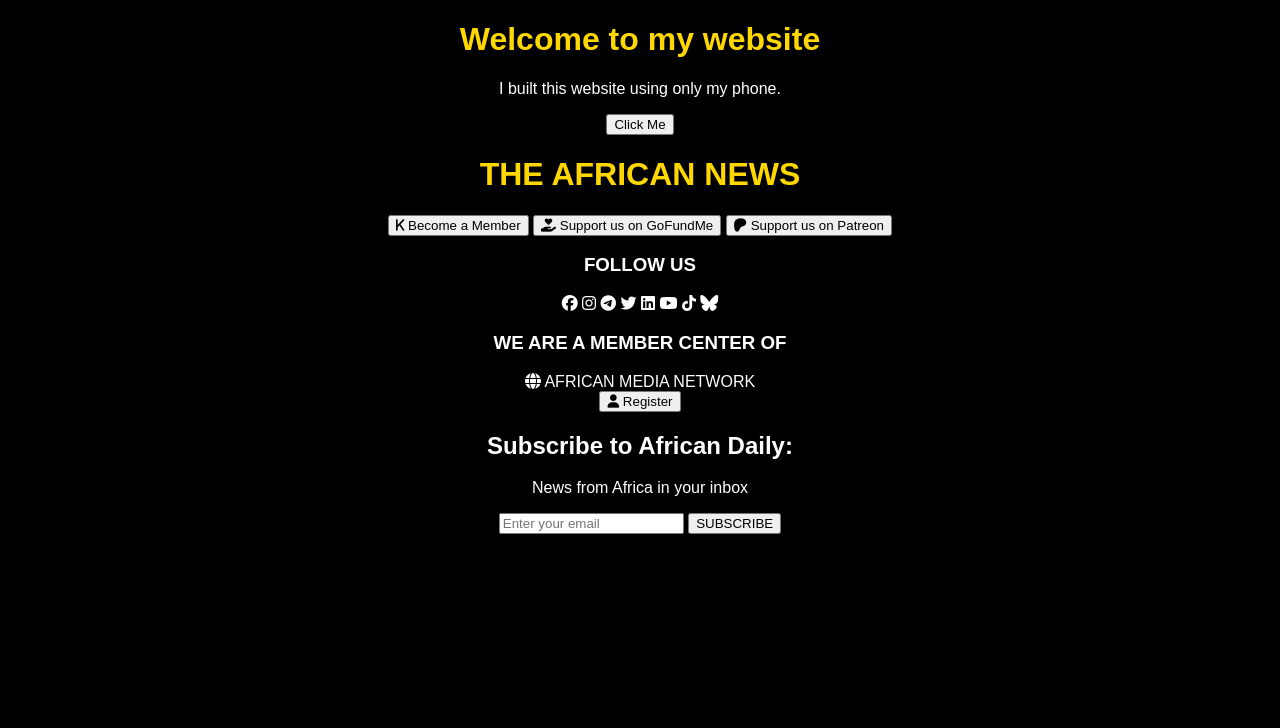
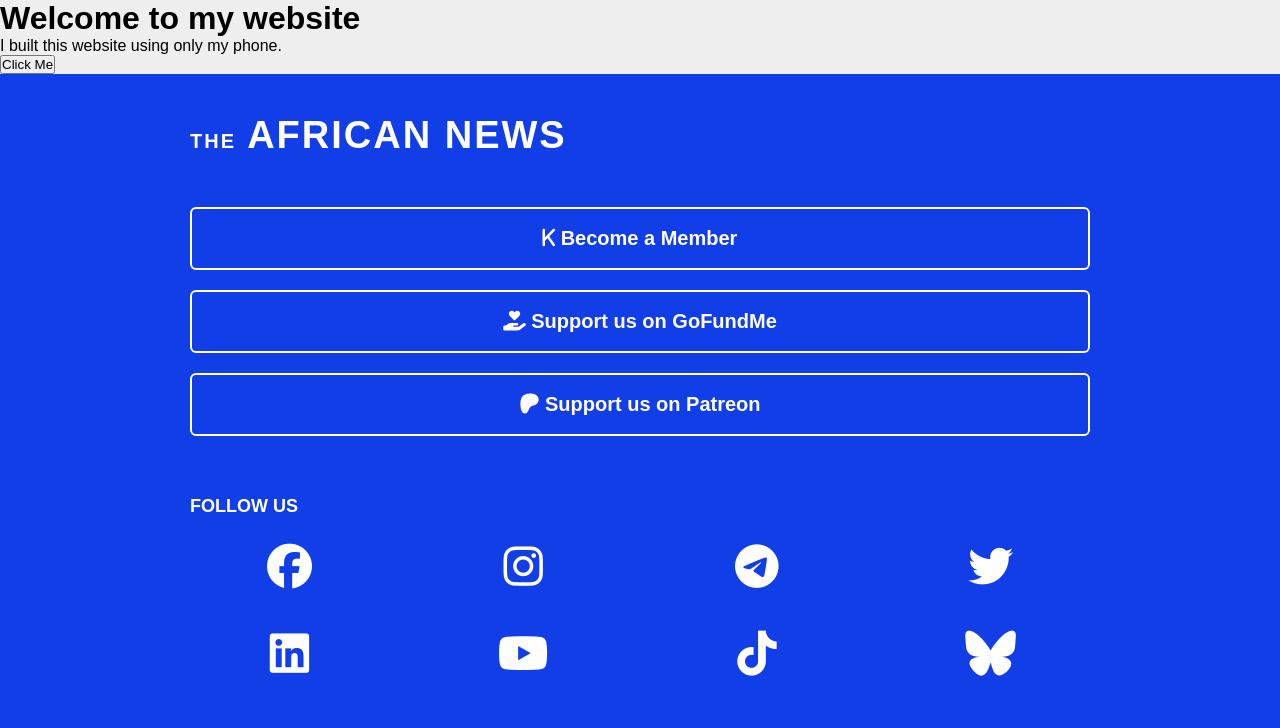
Before and after one commit to Chukwuii/Blueweb, a plain HTML site: page index.html in a window 1280 px wide. Shown: the top 728 px of the page. Drawn offline with Linux system fonts and the light colour scheme.

Commit message:
Update style.css

```diff
--- a/style.css
+++ b/style.css
@@ -1,10 +1,273 @@
-body {
-    background:black;
-    color:white;
-    text-align:center;
-    font-family:Arial;
+*{
+    box-sizing:border-box;
+    margin:0;
+    padding:0;
+    font-family:Arial, Helvetica, sans-serif;
 }
 
-h1 {
-    color:gold;
+
+body{
+    background:#eee;
 }
+
+
+.footer{
+
+    background:#123ee8;
+    color:white;
+    padding:40px 20px;
+
+}
+
+
+.footer-container{
+
+    max-width:900px;
+    margin:auto;
+
+}
+
+
+
+.brand{
+
+    font-size:38px;
+    letter-spacing:2px;
+    margin-bottom:40px;
+
+}
+
+
+.brand span{
+
+    font-size:20px;
+
+}
+
+
+
+/* Support buttons */
+
+.support button{
+
+    width:100%;
+    padding:18px;
+    margin:10px 0;
+
+    background:transparent;
+
+    border:2px solid white;
+
+    color:white;
+
+    font-size:20px;
+
+    font-weight:bold;
+
+    border-radius:6px;
+
+    cursor:pointer;
+
+}
+
+
+.support button:hover{
+
+    background:white;
+    color:#123ee8;
+
+}
+
+
+
+/* Social */
+
+
+.footer h3{
+
+    margin-top:50px;
+    margin-bottom:25px;
+    font-size:18px;
+
+}
+
+
+.social{
+
+    display:grid;
+
+    grid-template-columns:
+    repeat(4,1fr);
+
+    gap:35px;
+
+}
+
+
+.social a{
+
+    font-size:45px;
+
+    color:white;
+
+    text-align:center;
+
+}
+
+
+
+/* Member section */
+
+
+.member{
+
+    margin-top:50px;
+
+}
+
+
+.organization{
+
+    font-size:25px;
+
+    font-weight:bold;
+
+    margin:20px 0;
+
+}
+
+
+.register{
+
+    background:white;
+
+    color:#123ee8;
+
+    border:none;
+
+    padding:18px 35px;
+
+    border-radius:40px;
+
+    font-size:18px;
+
+    font-weight:bold;
+
+}
+
+
+
+/* Newsletter */
+
+
+.newsletter{
+
+    margin-top:50px;
+
+    border-top:1px solid rgba(255,255,255,.3);
+
+    padding-top:40px;
+
+}
+
+
+.newsletter h2{
+
+    font-size:30px;
+
+}
+
+
+.newsletter p{
+
+    font-size:20px;
+
+    margin:10px 0 25px;
+
+}
+
+
+
+.subscribe{
+
+    display:flex;
+
+    gap:10px;
+
+}
+
+
+
+.subscribe input{
+
+    flex:1;
+
+    padding:18px;
+
+    border-radius:5px;
+
+    border:none;
+
+    font-size:18px;
+
+}
+
+
+.subscribe button{
+
+    background:white;
+
+    color:#123ee8;
+
+    border:none;
+
+    padding:15px 25px;
+
+    font-weight:bold;
+
+    font-size:18px;
+
+}
+
+
+
+
+@media(max-width:600px){
+
+
+.brand{
+
+    font-size:28px;
+
+}
+
+
+.social{
+
+    grid-template-columns:
+    repeat(4,1fr);
+
+}
+
+
+.social a{
+
+    font-size:32px;
+
+}
+
+
+.subscribe{
+
+    flex-direction:column;
+
+}
+
+
+.subscribe button{
+
+    width:100%;
+
+}
+
+}
```
